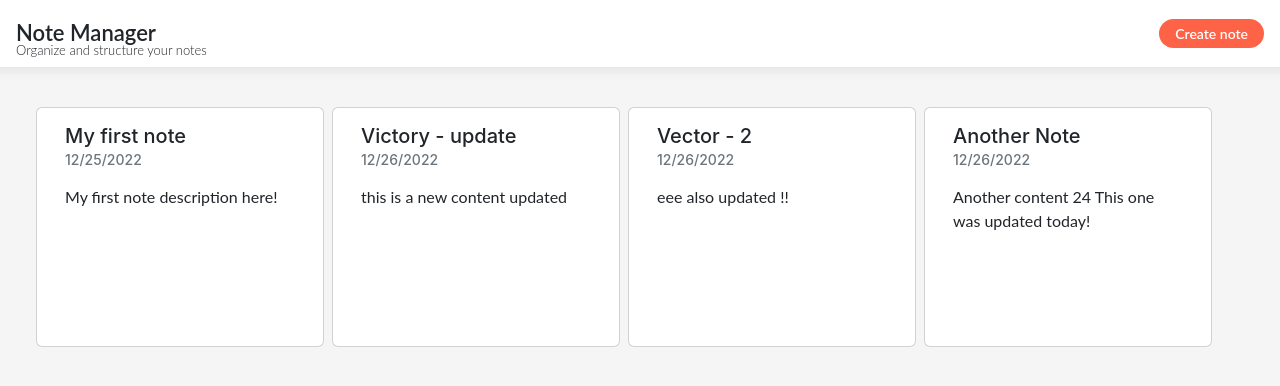
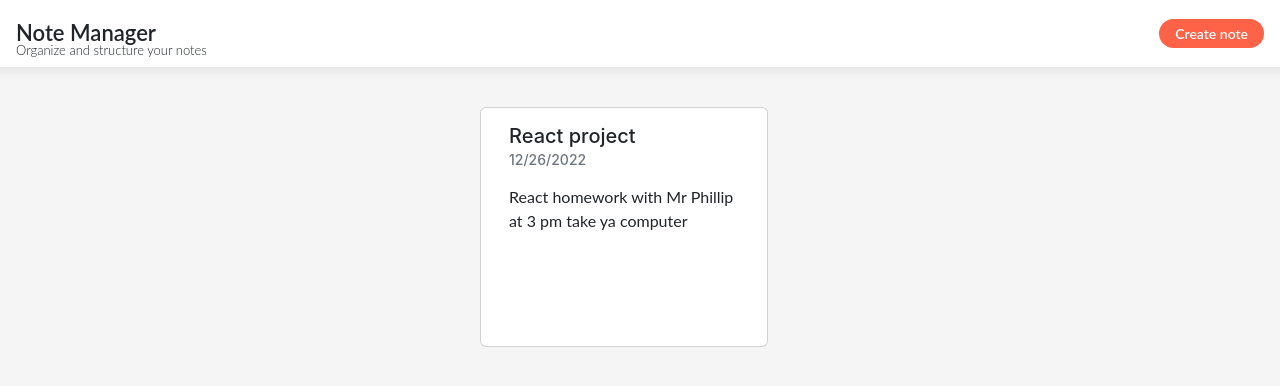
Before and after one commit to 47leonel-wabo/r18-react-redux, a React (Create React App) app: page / in a window 1280 px wide. Shown: the top 386 px of the page. Built offline with nearby package versions, Linux system fonts and the light colour scheme; data requests are answered from the project's data file.

Commit message:
Deletion feature, code refactoring

```diff
--- a/db.json
+++ b/db.json
@@ -1,28 +1,10 @@
 {
   "notes": [
     {
-      "title": "My first note",
-      "content": "My first note description here!",
-      "created_at": "12/25/2022",
-      "id": 3
-    },
-    {
-      "title": "Victory - update",
-      "content": "this is a new content updated",
+      "title": "React project",
+      "content": "React homework with Mr Phillip at 3 pm\n\ntake ya computer",
       "created_at": "12/26/2022",
-      "id": 4
-    },
-    {
-      "title": "Vector - 2",
-      "content": "eee\n\nalso updated !!",
-      "created_at": "12/26/2022",
-      "id": 5
-    },
-    {
-      "title": "Another Note",
-      "content": "Another content 24\n\nThis one was updated today!",
-      "created_at": "12/26/2022",
-      "id": 6
+      "id": 1
     }
   ]
 }
--- a/src/pages/overview/Notes.jsx
+++ b/src/pages/overview/Notes.jsx
@@ -1,6 +1,6 @@
 import React from "react";
 import { useDispatch, useSelector } from "react-redux";
-import { useNavigate } from "react-router-dom";
+import { useNavigate, NavLink } from "react-router-dom";
 import NoteApi from "../../api/note-api";
 import NotesList from "../../container/notes-list/NotesList";
 import { deleteNote, notesSelector } from "../../store/note/note-slice";
@@ -18,9 +18,16 @@ const Notes = () => {
       await NoteApi.deleteNoteById(note.id);
       dispatch(deleteNote(note));
     }
+  };
 
-    // navigate("/");
-  };
+  if (notes.length === 0) {
+    return (
+      <div className={style.empty}>
+        <NavLink to={`/note/new`}>Create note</NavLink>
+        <p>No notes to display, please create new note</p>
+      </div>
+    );
+  }
 
   return (
     <div className={style.container}>
--- a/src/pages/overview/notes.module.css
+++ b/src/pages/overview/notes.module.css
@@ -1,3 +1,17 @@
 .container {
   display: flex;
 }
+.empty {
+  color: lightgray;
+  border: none;
+  height: 400px;
+  background: white;
+  width: 600px;
+  margin: 0 auto;
+  margin-top: 80px;
+  display: flex;
+  flex-direction: column;
+  align-items: center;
+  justify-content: center;
+  font-family: Lato;
+}
```
